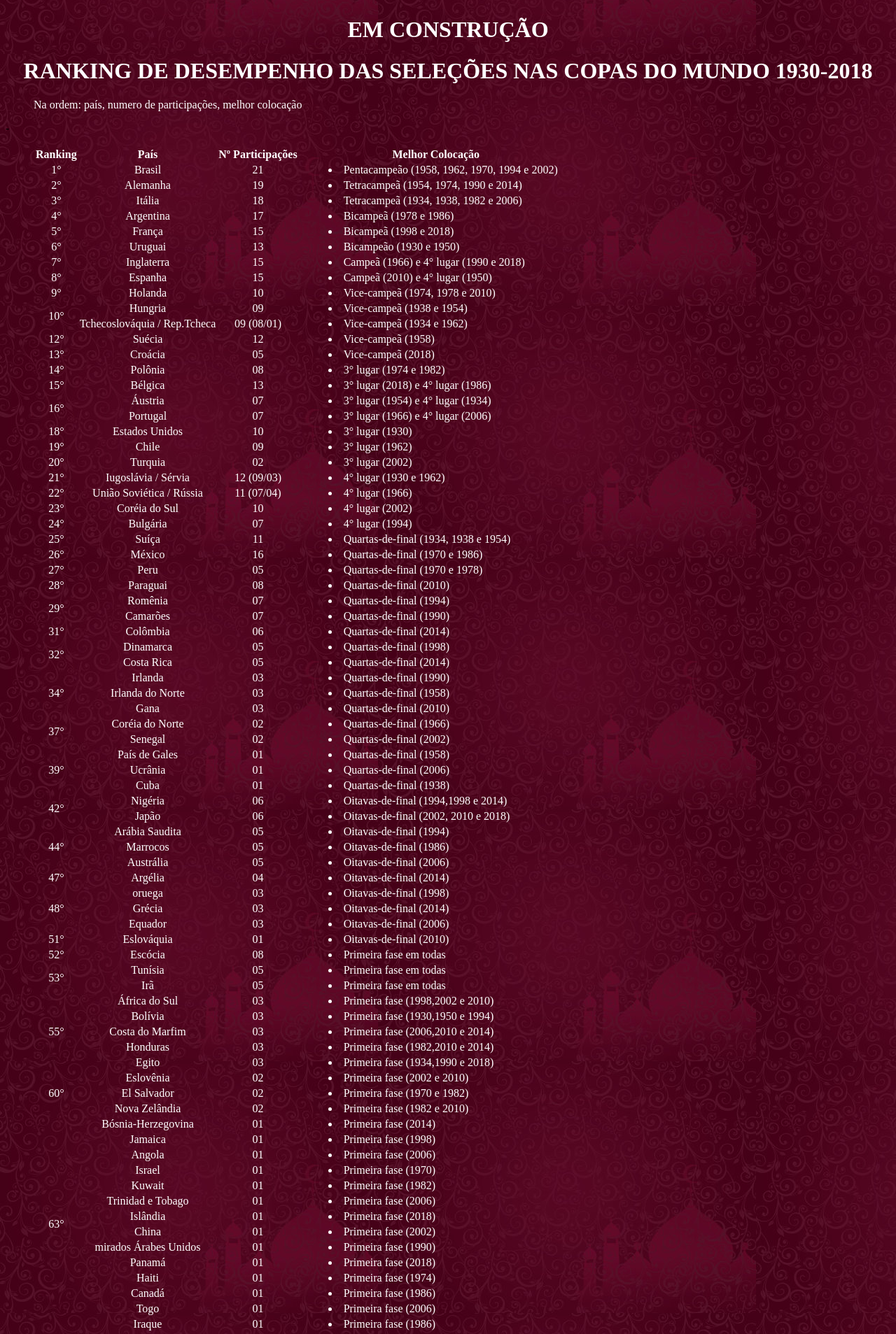
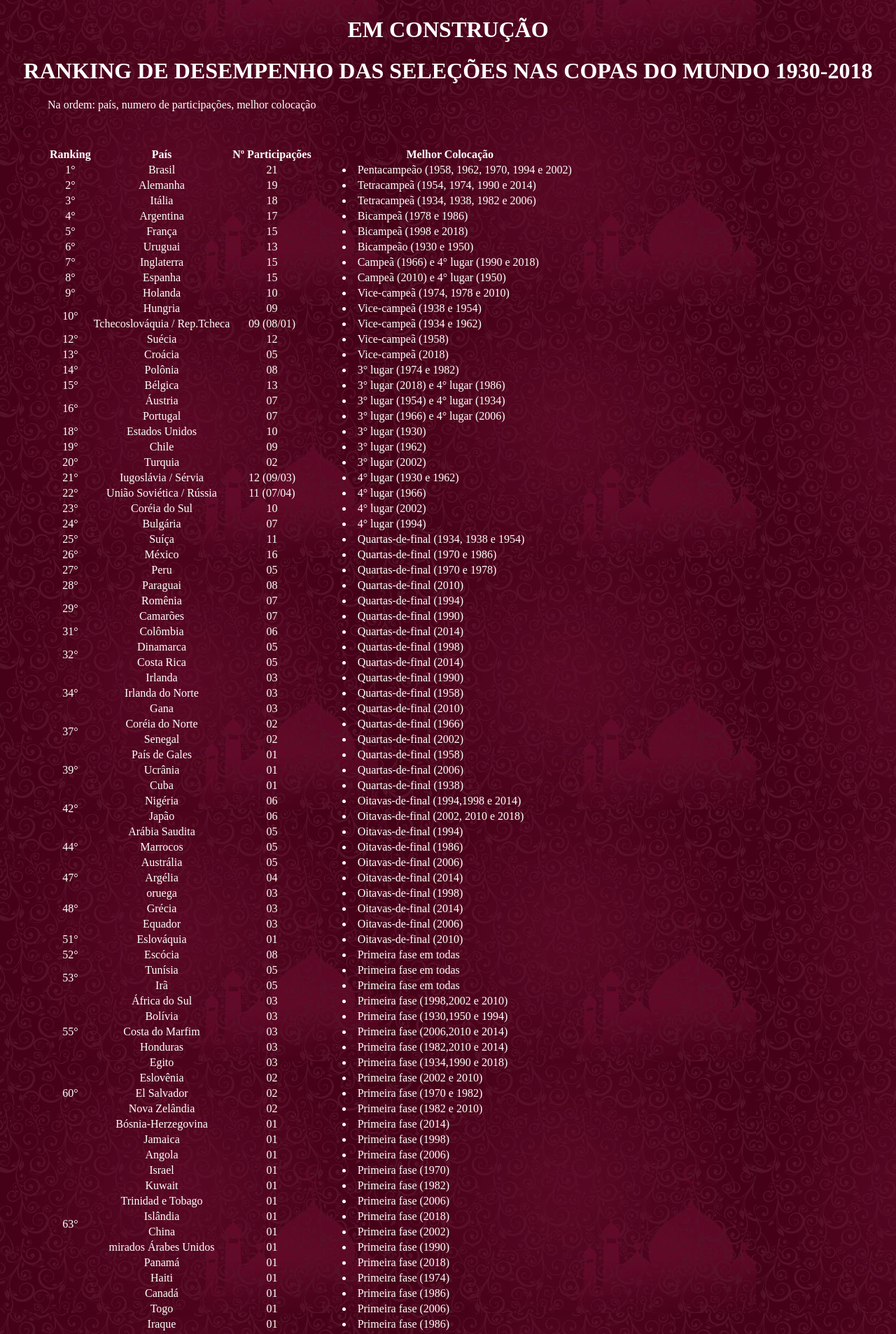
Before and after one commit to mrneumannprof/nacoes, a PHP site: page /extra.html in a window 1280 px wide. Shown: the part 1003-2910 px from the top of the page at 70% size. Run offline with PHP 8.4, Linux system fonts and the light colour scheme.

Commit message:
divisão margem

```diff
--- a/style.css
+++ b/style.css
@@ -24,6 +24,9 @@ body {
 
 .texto-principal {
     margin-right: 20%;
+}
+div {
+    margin: 20px;
 }
 
 h1 {
```
